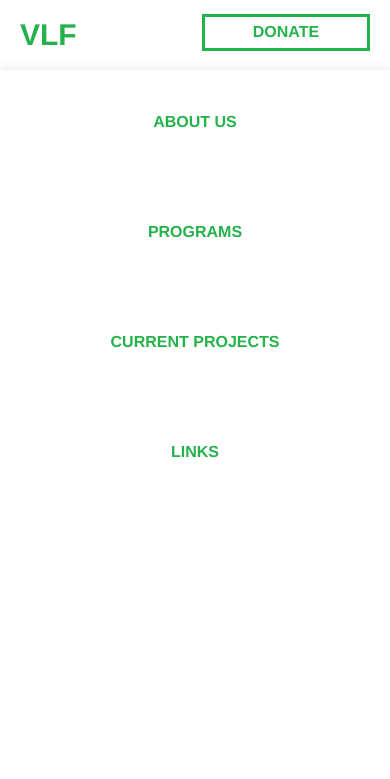
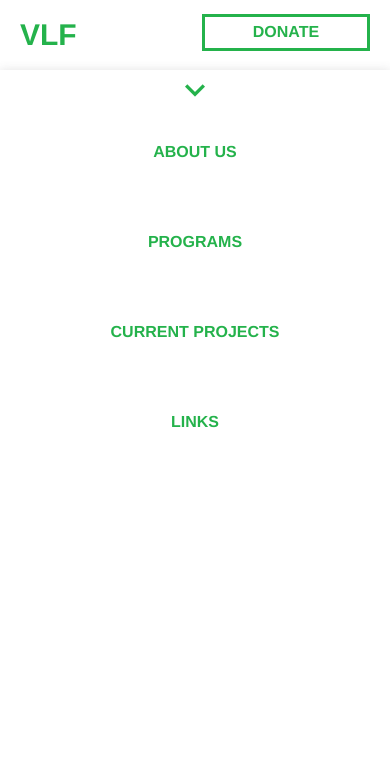
Before and after one commit to 1yzo/value-life-foundation-donate, a React app in the folder client/: page / in a window 390 px wide. Both pictures are taken after a click on the element "menu". Shown: the top 779 px of the page. Built offline with nearby package versions, Linux system fonts and the light colour scheme.

Commit message:
Add arrow to FloatingMenu, Fix #14

```diff
--- a/client/src/components/FloatingMenu.js
+++ b/client/src/components/FloatingMenu.js
@@ -30,6 +30,7 @@ class FloatingMenu extends React.Component {
                 {
                     this.state.shouldExpand &&
                     <div className="links-section--mobile">
+                        <i className="material-icons">keyboard_arrow_down</i>
                         <Link onClick={this.handleExpand} className="link link--mobile" to="about-us-page" spy smooth duration={500} offset={-70}>
                             <h4>ABOUT US</h4>
                         </Link>
--- a/client/src/styles/links.css
+++ b/client/src/styles/links.css
@@ -16,3 +16,12 @@
 .links-holder a:hover {
     transform: scale(1.1);
 }
+
+.links-section--mobile > i {
+    font-size: 4rem;
+    color: #24b24b;
+}
+
+.link--mobile {
+    margin: 1rem;
+}
```
